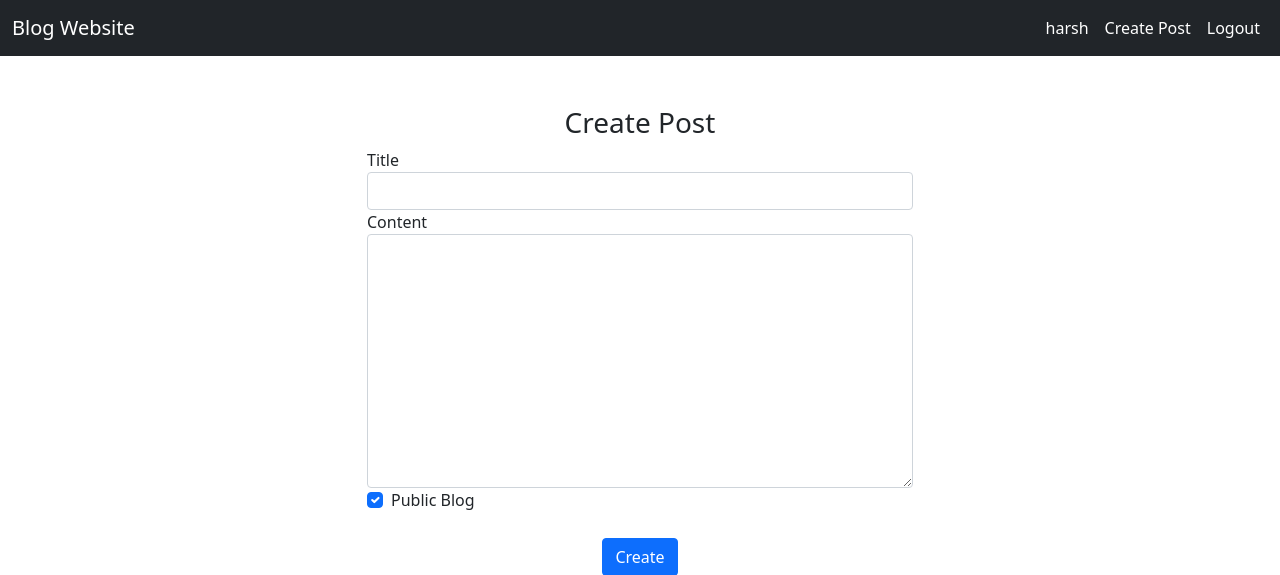
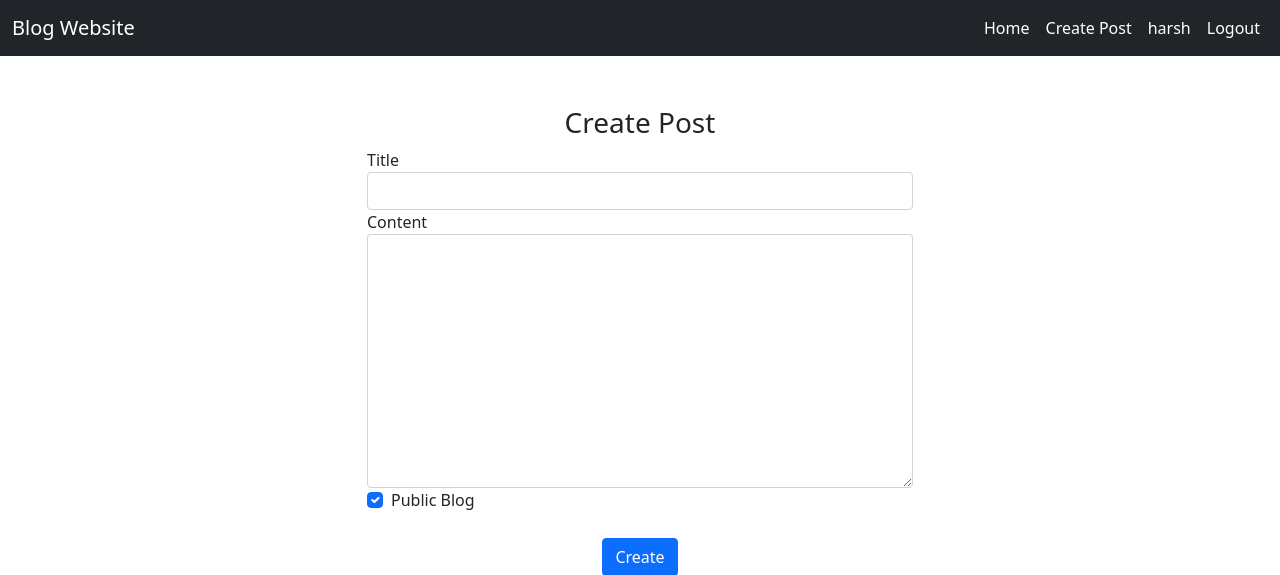
Before and after one commit to HarshSingh-01/flask-blog-website, a Flask app: page /create-post in a window 1280 px wide. Shown: the top 575 px of the page. Run offline with Flask 2, Linux system fonts and the light colour scheme; a user stored in the database is signed in.

Commit message:
Readme.md

```diff
--- a/website/templates/base.html
+++ b/website/templates/base.html
@@ -22,10 +22,11 @@
                 <span class="navbar-toggler-icon"></span>
               </button>
               <div class="collapse navbar-collapse d-flex flex-row-reverse" id="navbarNavAltMarkup">
-                <div class="navbar-nav">
+                <div class="navbar-nav mr-auto">
                   {% if user.is_authenticated %}
+                  <a class="nav-link active" aria-current="page" href="/home">Home</a>
+                  <a class="nav-link active" aria-current="page" href="/create-post">Create Post</a>
                   <a class="nav-link active" aria-current="page" href="/posts/{{user.username}}">{{user.username}}</a>
-                  <a class="nav-link active" aria-current="page" href="/create-post">Create Post</a>
                   <a class="nav-link active" aria-current="page" href="/logout">Logout</a>
                   {% else %}
                   <a class="nav-link active" aria-current="page" href="/login">Login</a>
```
Also changed, not shown: README.md, instance/database.db, 1 other file.
